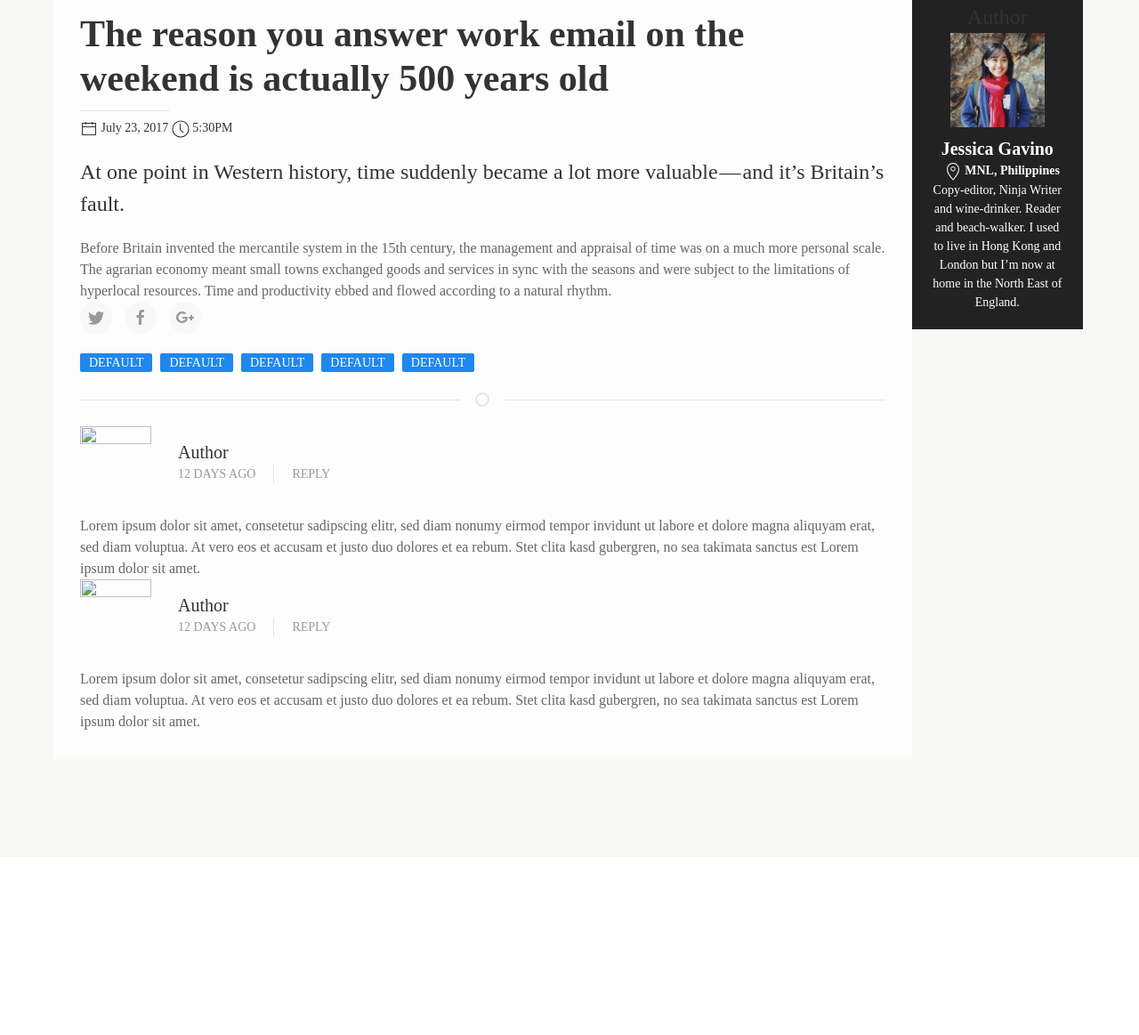
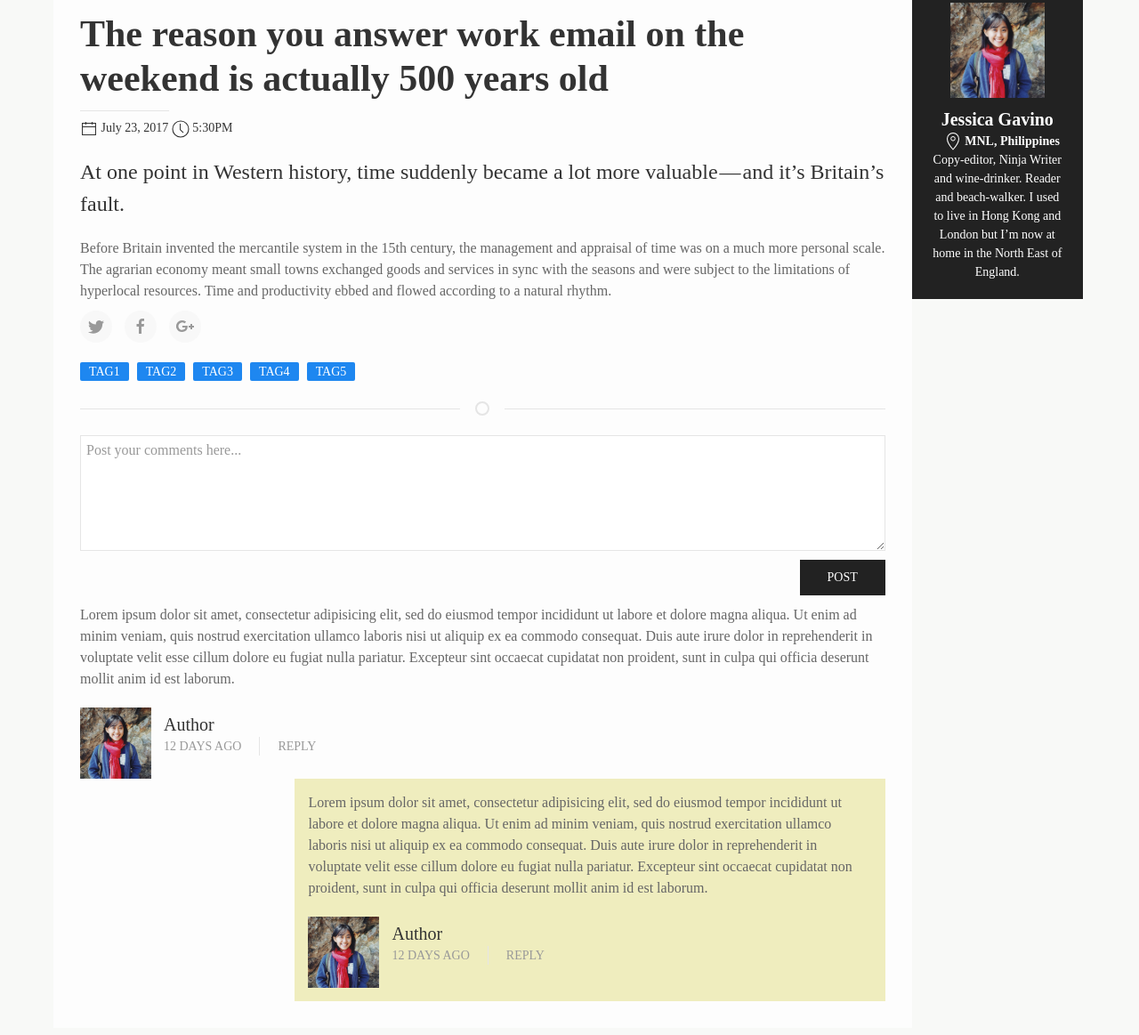
Before and after one commit to jessicaaaaa/blogbook, a plain HTML site: page single-post.html in a window 1280 px wide. Shown: the part 127-1290 px from the top of the page at 89% size. Before the commit the page ends 1090 px from the top, so only its background shows below. Drawn offline with nearby package versions, Linux system fonts and the light colour scheme; a script that the page names is missing; a web font is replaced by a local one.

Commit message:
UI: Single post + comments

```diff
--- a/custom.css
+++ b/custom.css
@@ -493,7 +493,7 @@ body{
 	display: block;
 }
 
-.post-comment-btn{
+.post-comment-btn, .replycomment-btn1, .replycomment-btn2{
 	margin: 10px 0px;
 	float: right;
 }
@@ -546,7 +546,11 @@ body{
 	margin: 10px 0px;
 }
 
-
 #mytextarea{
 	margin-bottom: 10px !important;
 }
+
+.replycomment-container1, .replycomment-container2{
+	display:none;
+	margin-top: 10px;
+}
--- a/js/customScript.js
+++ b/js/customScript.js
@@ -12,6 +12,15 @@ $('.unfollow-btn').click(function(e){
 		$('.unfollow-btn').css({'display': 'none'});
 	});
 
+$('.reply-btn1').click(function(e){
+		e.preventDefault();
+		$('.replycomment-container1').css({'display': 'block'});
+	});
+$('.reply-btn2').click(function(e){
+		e.preventDefault();
+		$('.replycomment-container2').css({'display': 'block'});
+	});
+
 
 // UIkit.modal('.modal-full', {bg-close: false});
 });
--- a/single-post.html
+++ b/single-post.html
@@ -2,14 +2,6 @@
 <html>
 <head>
 	<title>Blogbook</title>
-	<script src='https://cloud.tinymce.com/stable/tinymce.min.js'></script>
-	<script>
-	 tinymce.init({
-    selector: '#mytextarea',
-    menubar: false,
-    plugins: 'image'
- 	 });
- 	</script>
 	<link href="https://fonts.googleapis.com/css?family=Abel" rel="stylesheet">
 	<link href="https://fonts.googleapis.com/css?family=Scope+One" rel="stylesheet">
 	<link rel="stylesheet" href="css/uikit.min.css" />
@@ -21,15 +13,14 @@
 	<div class="top-nav">
 		<div class="content">
 			<div class="logo">
-				<img src="blogbook-logo.png"></img>
+				<img src="blogbook-logo.png">
 				<h1>blogbook</h1>
 			</div>
 			<div class="nav-links cl-effect-10">
 				<ul>
-					<a href="" data-hover="Write"><li>Write</li></a>
+					<a href=""><li>Write</li></a>
 					<a href=""><li>Profile</li></a>
 					<a href=""><li>Settings</li></a>
-
 				</ul>
 			</div>
 			<div class="search">
@@ -43,6 +34,7 @@
 				</div>
 			</div>
 		</div>
+
 	</div>
 
 	<div class="main-wrapper">
@@ -60,59 +52,78 @@
 					<p>Before Britain invented the mercantile system in the 15th century, the management and appraisal of time was on a much more personal scale. The agrarian economy meant small towns exchanged goods and services in sync with the seasons and were subject to the limitations of hyperlocal resources. Time and productivity ebbed and flowed according to a natural rhythm.</p>
 
 				</article>
-
+				<div class="share-links">
 					<a href="" class="uk-icon-button uk-margin-small-right" uk-icon="icon: twitter"></a>
 					<a href="" class="uk-icon-button  uk-margin-small-right" uk-icon="icon: facebook"></a>
 					<a href="" class="uk-icon-button" uk-icon="icon: google-plus"></a>
-
+				</div>
 				<div class="tags">
-
-		<span class="uk-label post-tag">Default</span>
-		<span class="uk-label post-tag">Default</span>
-		<span class="uk-label post-tag">Default</span>
-		<span class="uk-label post-tag">Default</span>
-		<span class="uk-label post-tag">Default</span>
-
+					<span class="uk-label post-tag">Tag1</span>
+					<span class="uk-label post-tag">Tag2</span>
+					<span class="uk-label post-tag">Tag3</span>
+					<span class="uk-label post-tag">Tag4</span>
+					<span class="uk-label post-tag">Tag5</span>
 				</div>
 				<hr class="uk-divider-icon">
 				<div class="blog-comments">
-			<article class="uk-comment">
-				<header class="uk-comment-header uk-grid-medium uk-flex-middle" uk-grid>
-					<div class="uk-width-auto">
-						<img class="uk-comment-avatar" src="../docs/images/avatar.jpg" width="80" height="80" alt="">
+					<div class="comment-form">
+						<div class="uk-margin">
+							<textarea class="uk-textarea" rows="5" placeholder="Post your comments here... "></textarea>
+							<button class="uk-button uk-button-secondary post-comment-btn">Post</button>
 						</div>
-					<div class="uk-width-expand">
+						<!-- x -->
+					</div>
+					<div style="clear:both"></div>
+					<div class="user-comment">
+						<div class="user-comment-body">
+							<p>Lorem ipsum dolor sit amet, consectetur adipisicing elit, sed do eiusmod
+								tempor incididunt ut labore et dolore magna aliqua. Ut enim ad minim veniam,
+								quis nostrud exercitation ullamco laboris nisi ut aliquip ex ea commodo
+								consequat. Duis aute irure dolor in reprehenderit in voluptate velit esse
+								cillum dolore eu fugiat nulla pariatur. Excepteur sint occaecat cupidatat non
+								proident, sunt in culpa qui officia deserunt mollit anim id est laborum.
+							</div>
+							<img src="userpic.jpg" width="80" height="80">
+							<div class="user-comment-info uk-text-middle">
 								<h4 class="uk-comment-title uk-margin-remove"><a class="uk-link-reset" href="#">Author</a></h4>
 								<ul class="uk-comment-meta uk-subnav uk-subnav-divider uk-margin-remove-top">
 									<li><a href="#">12 days ago</a></li>
-							<li><a href="#">Reply</a></li>
+									<li><a href="#" class="reply-btn1">Reply</a></li>
 								</ul>
 							</div>
-				</header>
-				<div class="uk-comment-body">
-					<p>Lorem ipsum dolor sit amet, consetetur sadipscing elitr, sed diam nonumy eirmod tempor invidunt ut labore et dolore magna aliquyam erat, sed diam voluptua. At vero eos et accusam et justo duo dolores et ea rebum. Stet clita kasd gubergren, no sea takimata sanctus est Lorem ipsum dolor sit amet.</p>
+							<div class="replycomment-container1">
+								<textarea class="uk-textarea" rows="3" placeholder="Reply here..."></textarea>
+								<button class="uk-button uk-button-secondary replycomment-btn1">Reply</button>
 							</div>
-				<header class="uk-comment-header uk-grid-medium uk-flex-middle" uk-grid>
-					<div class="uk-width-auto">
-						<img class="uk-comment-avatar" src="../docs/images/avatar.jpg" width="80" height="80" alt="">
 						</div>
-					<div class="uk-width-expand">
+						<div style="clear:both"></div>
+						<div class="user-comment reply-comment">
+							<div class="user-comment-body">
+								<p>Lorem ipsum dolor sit amet, consectetur adipisicing elit, sed do eiusmod
+									tempor incididunt ut labore et dolore magna aliqua. Ut enim ad minim veniam,
+									quis nostrud exercitation ullamco laboris nisi ut aliquip ex ea commodo
+									consequat. Duis aute irure dolor in reprehenderit in voluptate velit esse
+									cillum dolore eu fugiat nulla pariatur. Excepteur sint occaecat cupidatat non
+									proident, sunt in culpa qui officia deserunt mollit anim id est laborum.
+								</div>
+								<img src="userpic.jpg" width="80" height="80">
+								<div class="user-comment-info uk-text-middle">
 									<h4 class="uk-comment-title uk-margin-remove"><a class="uk-link-reset" href="#">Author</a></h4>
 									<ul class="uk-comment-meta uk-subnav uk-subnav-divider uk-margin-remove-top">
 										<li><a href="#">12 days ago</a></li>
-							<li><a href="#">Reply</a></li>
+										<li><a href="#" class="reply-btn2">Reply</a></li>
 									</ul>
 								</div>
-				</header>
-				<div class="uk-comment-body">
-					<p>Lorem ipsum dolor sit amet, consetetur sadipscing elitr, sed diam nonumy eirmod tempor invidunt ut labore et dolore magna aliquyam erat, sed diam voluptua. At vero eos et accusam et justo duo dolores et ea rebum. Stet clita kasd gubergren, no sea takimata sanctus est Lorem ipsum dolor sit amet.</p>
+								<div class="replycomment-container2">
+								<textarea class="uk-textarea" rows="3" placeholder="Reply here..."></textarea>
+								<button class="uk-button uk-button-secondary replycomment-btn2">Reply</button>
 								</div>
-			</article>
+						</div>
+						<div style="clear:both"></div>
 				</div>
 			</div>
 			<div class="blogpost-author">
 					<div class="about-author">
-		<h3>Author</h3>
 						<div class="author-pic">
 							<img src="userpic.jpg"></img>
 						</div>
@@ -120,24 +131,12 @@
 						<div class="user-location" style="display:block"><span uk-icon="icon: location"></span> MNL, Philippines</div>
 						Copy-editor, Ninja Writer and wine-drinker. Reader and beach-walker. I used to live in Hong Kong and London but I’m now at home in the North East of England.
 					</div>
-
 				</div>
 		</div>
 	</div>
 </body>
-<div id="modal-full" class="uk-modal-container" uk-modal bg-close:false>
-    <div class="uk-modal-dialog uk-modal-body">
-        <button class="uk-modal-close-default" type="button" uk-close></button>
-        <h2 class="uk-modal-title">Create Post</h2>
 
-        <form method="post">
-        <input class="uk-input" type="text" placeholder="Title">
-    <textarea id="mytextarea">Hello, World!</textarea>
-  </form>
-    </div>
-</div>
 <script src="http://ajax.googleapis.com/ajax/libs/jquery/1.11.1/jquery.min.js"></script>
-<script src="js/responsiveSlider/responsiveslides.min.js"></script>
 <script src="js/jquery.js"></script>
 <script src="js/uikit.min.js"></script>
 <script src="js/uikit-icons.min.js"></script>
```
Lines whose indentation alone changed are shown as unchanged.
